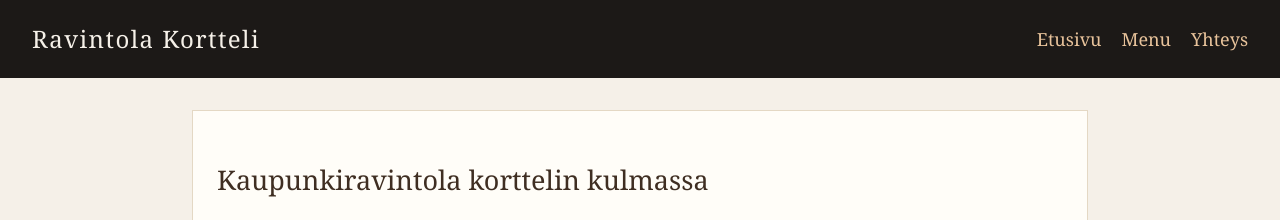
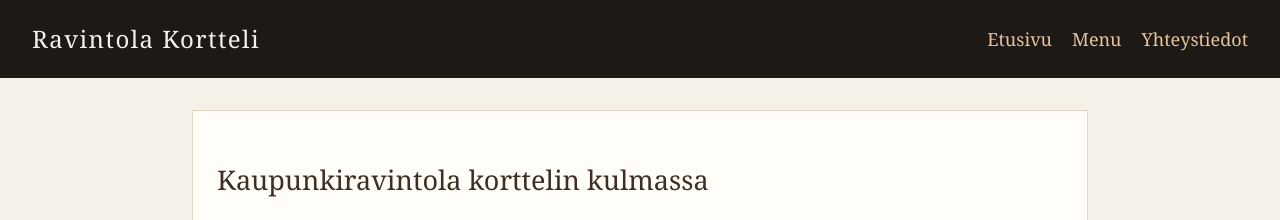
Before and after one commit to AlexHedman/Ravintola-Kortteli, a plain HTML site: page index.html in a window 1280 px wide. Shown: the top 220 px of the page. Drawn offline with Linux system fonts and the light colour scheme; grey boxes are pictures that could not be loaded.

Commit message:
Rename 'Yhteys' link to 'Yhteystiedot'

```diff
--- a/index.html
+++ b/index.html
@@ -13,7 +13,7 @@
       <ul>
         <li><a href="index.html">Etusivu</a></li>
         <li><a href="menu.html">Menu</a></li>
-        <li><a href="yhteys.html">Yhteys</a></li>
+        <li><a href="yhteys.html">Yhteystiedot</a></li>
       </ul>
     </nav>
   </header>
```
